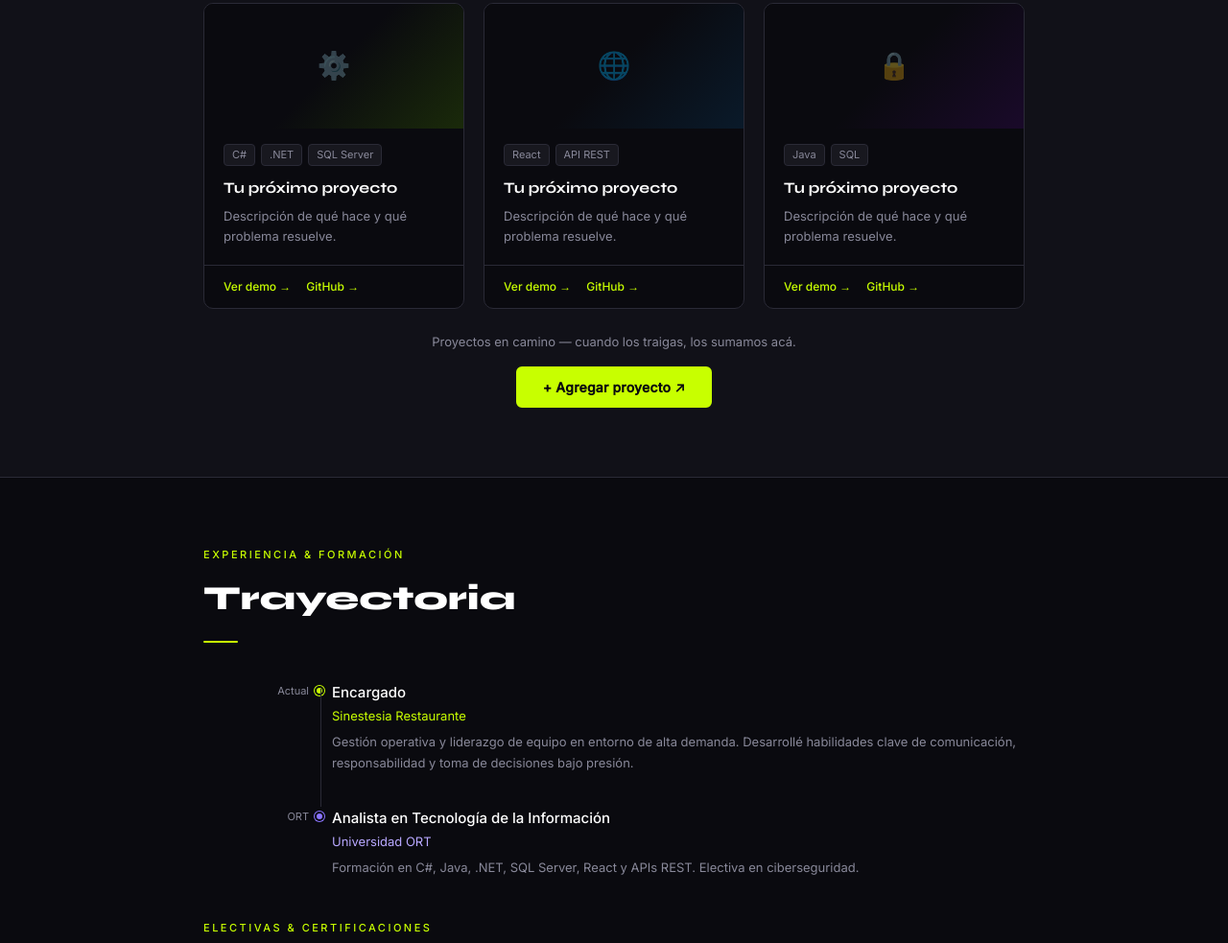
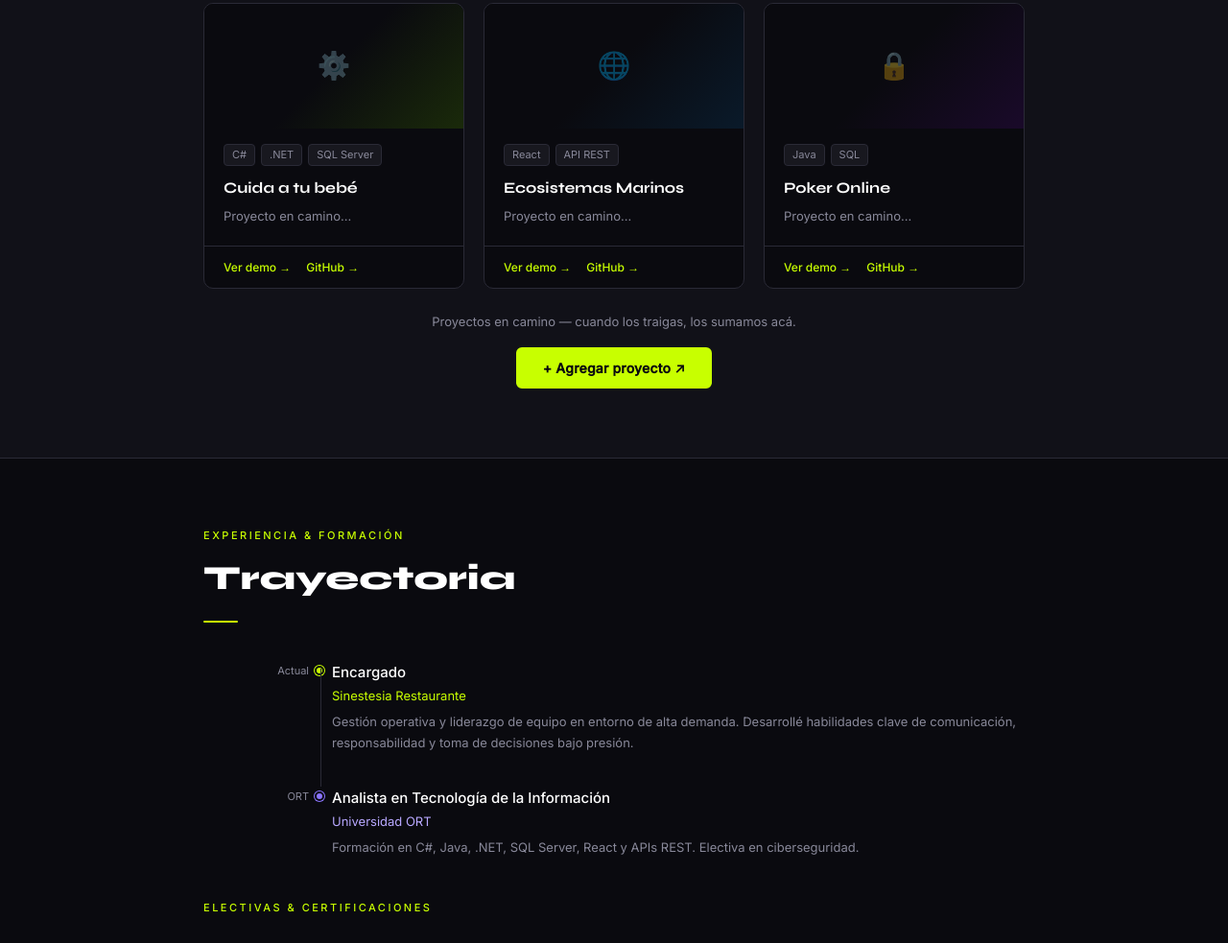
Before and after one commit to maxifornio/maximilianofornioportfolio, a plain HTML site: page index.html in a window 1280 px wide. Shown: the part 2649-3632 px from the top of the page at 96% size. Drawn offline with Linux system fonts and the light colour scheme.

Commit message:
Add files via upload

```diff
--- a/index.html
+++ b/index.html
@@ -263,8 +263,8 @@ footer{text-align:center;padding:1.5rem;font-size:12px;color:var(--muted);border
         <div class="project-thumb project-thumb-1"><span class="thumb-icon">⚙️</span></div>
         <div class="project-body">
           <div class="project-tags"><span class="project-tag">C#</span><span class="project-tag">.NET</span><span class="project-tag">SQL Server</span></div>
-          <div class="project-name">Tu próximo proyecto</div>
-          <p class="project-desc">Descripción de qué hace y qué problema resuelve.</p>
+          <div class="project-name">Cuida a tu bebé</div>
+          <p class="project-desc">Proyecto en camino...</p>
         </div>
         <div class="project-footer">
           <a class="project-link" href="#">Ver demo →</a>
@@ -275,8 +275,8 @@ footer{text-align:center;padding:1.5rem;font-size:12px;color:var(--muted);border
         <div class="project-thumb project-thumb-2"><span class="thumb-icon">🌐</span></div>
         <div class="project-body">
           <div class="project-tags"><span class="project-tag">React</span><span class="project-tag">API REST</span></div>
-          <div class="project-name">Tu próximo proyecto</div>
-          <p class="project-desc">Descripción de qué hace y qué problema resuelve.</p>
+          <div class="project-name">Ecosistemas Marinos</div>
+          <p class="project-desc">Proyecto en camino...</p>
         </div>
         <div class="project-footer">
           <a class="project-link" href="#">Ver demo →</a>
@@ -287,8 +287,8 @@ footer{text-align:center;padding:1.5rem;font-size:12px;color:var(--muted);border
         <div class="project-thumb project-thumb-3"><span class="thumb-icon">🔒</span></div>
         <div class="project-body">
           <div class="project-tags"><span class="project-tag">Java</span><span class="project-tag">SQL</span></div>
-          <div class="project-name">Tu próximo proyecto</div>
-          <p class="project-desc">Descripción de qué hace y qué problema resuelve.</p>
+          <div class="project-name">Poker Online</div>
+          <p class="project-desc">Proyecto en camino...</p>
         </div>
         <div class="project-footer">
           <a class="project-link" href="#">Ver demo →</a>
```
